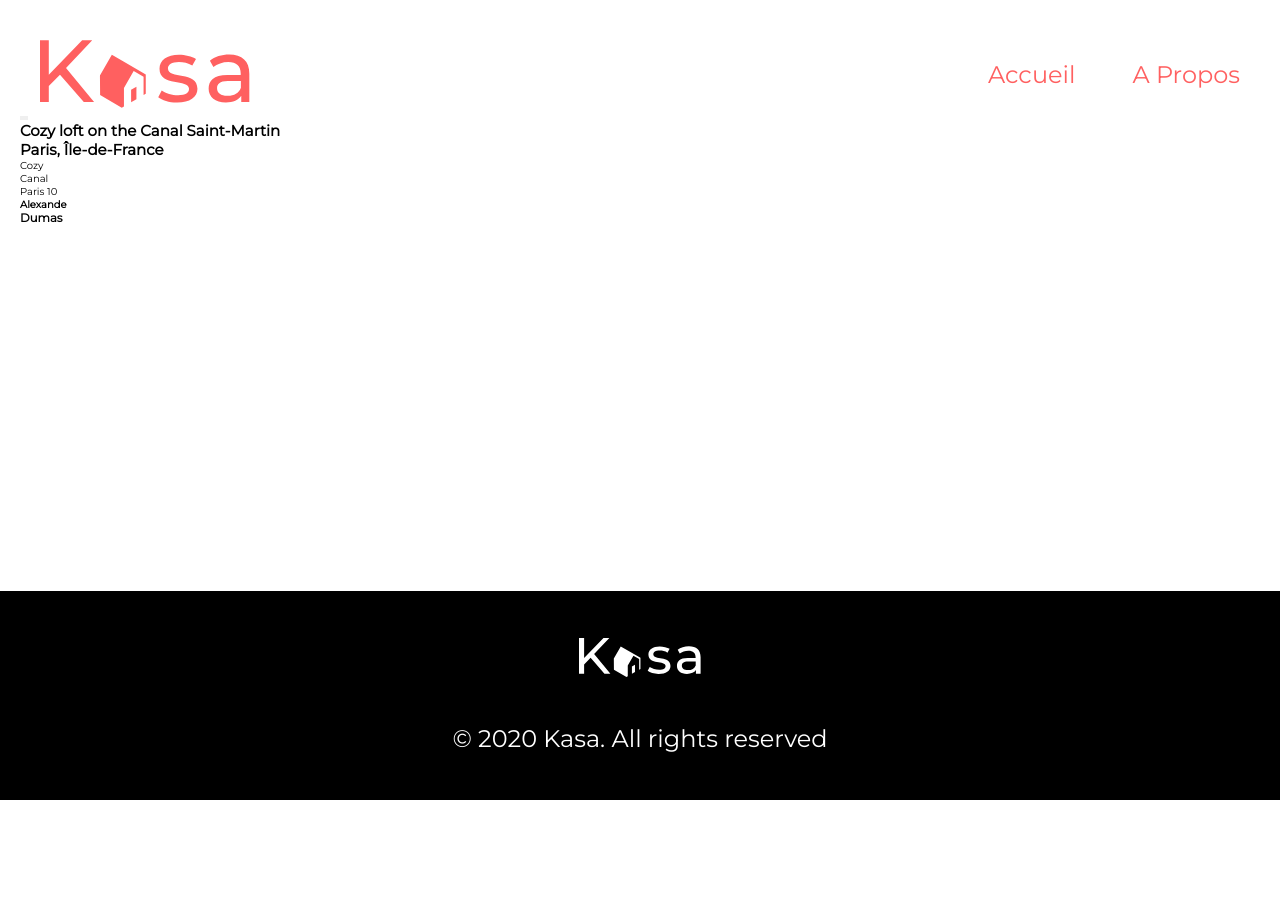
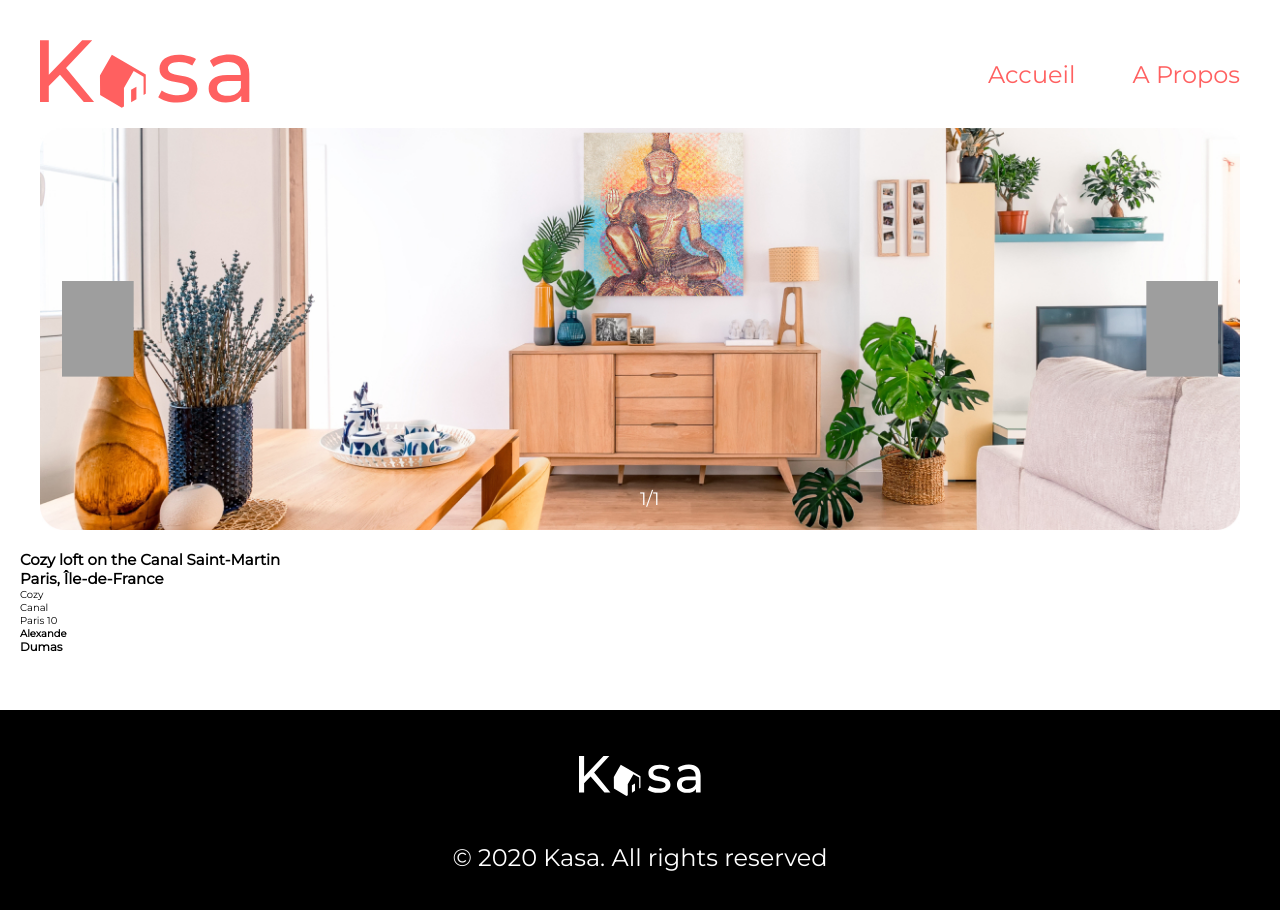
Before and after one commit to timothegonin/timothegonin_11_052022, a React (Create React App) app: page /rental in a window 1280 px wide. Shown: the top 910 px of the page. Before the commit the page ends 800 px from the top, so only its background shows below. Built offline with nearby package versions, Linux system fonts and the light colour scheme; grey boxes are pictures that could not be loaded.

Commit message:
💄 Carrousel styles

```diff
--- /dev/null
+++ b/src/components/Carrousel/index.jsx
@@ -0,0 +1,59 @@
+import styled from 'styled-components'
+import arrow from '../../assets/arrow_back.svg'
+import bgTest from '../../assets/bg-card-test.jpg'
+
+const CarrouselWrapper = styled.aside`
+  margin: 2rem auto;
+  padding-left: 2rem;
+  padding-right: 2rem;
+  max-width: 124rem;
+  position: relative;
+  display: flex;
+  align-items: center;
+`
+const CarrouselImage = styled.img`
+  object-fit: cover;
+  width: 100%;
+`
+const CarrouselButton = styled.button`
+  cursor: pointer;
+  border: none;
+  position: absolute;
+  background-color: unset;
+  width: 9.6rem;
+  height: 11.964rem;
+  background-image: url(${arrow});
+  background-position: center;
+  background-repeat: no-repeat;
+  background-size: contain;
+
+  &.button--previous {
+    left: 3rem;
+    transform: rotate(90deg);
+  }
+  &.button--next {
+    right: 3rem;
+    transform: rotate(270deg);
+  }
+`
+const CarrouselIndex = styled.p`
+  color: white;
+  bottom: 2rem;
+  left: 50%;
+  right: 50%;
+  display: block;
+  position: absolute;
+  font-weight: 500;
+  font-size: 18px; ;
+`
+const Carrousel = () => {
+  return (
+    <CarrouselWrapper>
+      <CarrouselImage src={bgTest} alt="" />
+      <CarrouselButton className="button--previous"></CarrouselButton>
+      <CarrouselButton className="button--next"></CarrouselButton>
+      <CarrouselIndex>1/1</CarrouselIndex>
+    </CarrouselWrapper>
+  )
+}
+export default Carrousel
--- a/src/pages/Rental/index.jsx
+++ b/src/pages/Rental/index.jsx
@@ -1,14 +1,10 @@
 import React from 'react'
+import Carrousel from '../../components/Carrousel'
 
 const Rental = () => {
   return (
     <React.Fragment>
-      <aside>
-        <img src="" alt="" />
-        <button></button>
-        <button></button>
-        <p></p>
-      </aside>
+      <Carrousel />
       <section>
         <div>
           <h1>Cozy loft on the Canal Saint-Martin</h1>
```
